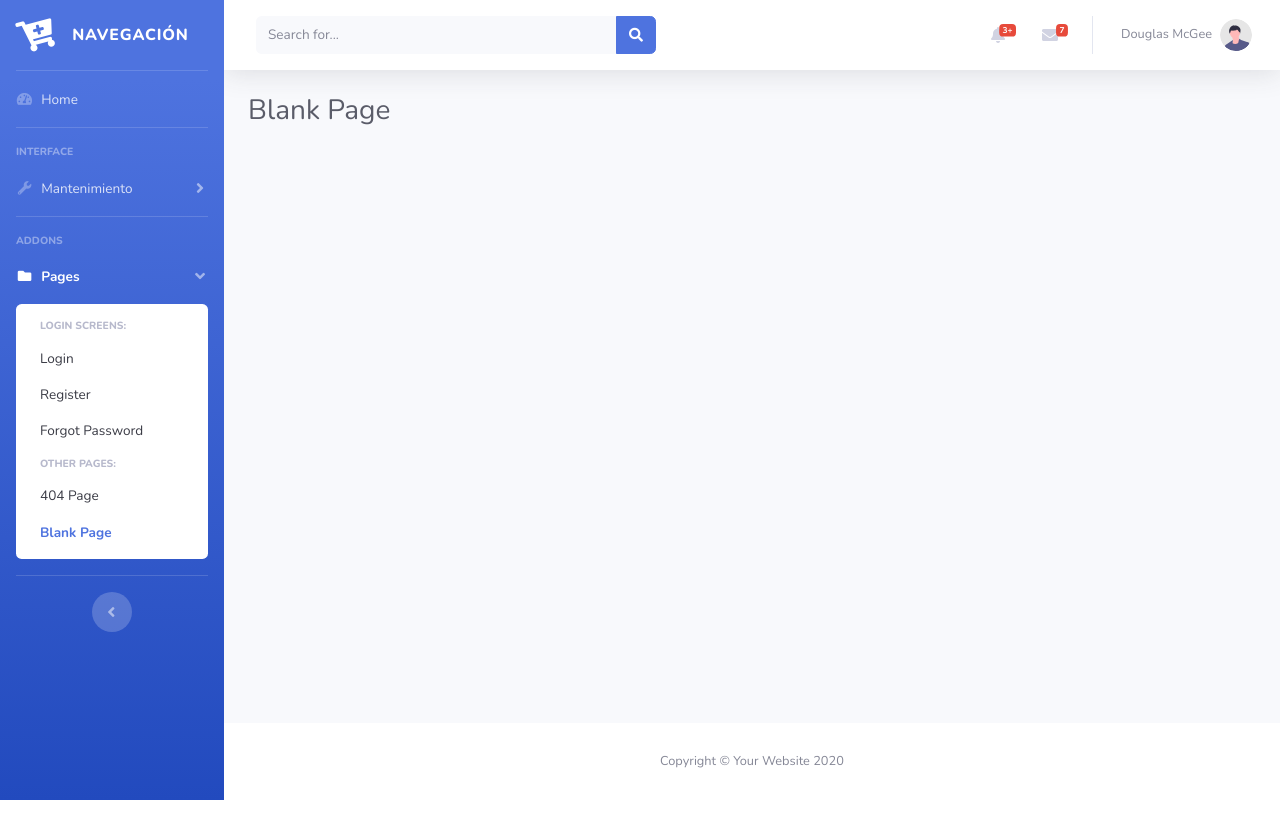
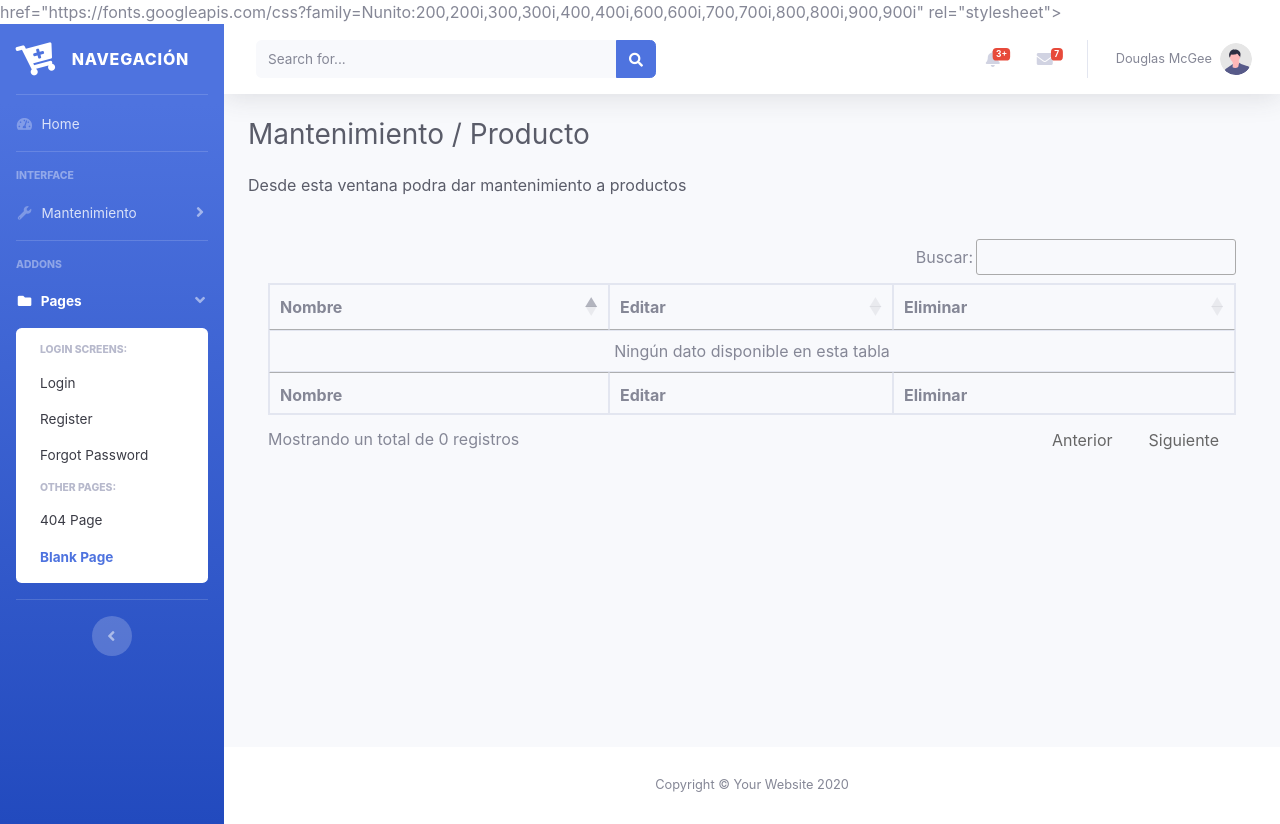
Before and after one commit to ilaoming/Crud, a PHP site: page /view/MntProducto in a window 1280 px wide. Before the commit the page ends 800 px from the top, so only its background shows below. Run offline with PHP 8.4, Linux system fonts and the light colour scheme; data that the repository does not hold is empty; some libraries are stand-ins or nearby versions.

Commit message:
06/12/2021 Add view MntProducto

```diff
--- a/config/conexion.php
+++ b/config/conexion.php
@@ -6,7 +6,7 @@
         {
             try {
 
-                $conectar = $this->dbh = new PDO("mysql:local=localhost;dbname=crud","root","");
+                $conectar = $this->dbh = new PDO("mysql:local=localhost;dbname=crud","root","root");
                 return $conectar;
 
 
--- a/controller/producto.php
+++ b/controller/producto.php
@@ -4,6 +4,7 @@
 
     $producto = new Producto();
 
+    try {
         switch($_GET["op"]){
             case "listar":
                 $datos=$producto->getProducto();
@@ -11,11 +12,25 @@
                 foreach($datos as $row){
                     $subArray = array();
                     $subArray[] = $row["prod_nom"];
-                $subArray[] = '<button type="button" class="btn btn-outline-primary" onClick="editar('.$row["prod_id"].');" id="'.$row["prod_id"].'"></button>';
-                $subArray[] = '<button type="button" class="btn btn-outline-warning" onClick="eliminar('.$row["prod_id"].');" id="'.$row["prod_id"].'"></button>';
+                    $subArray[] = '<button type="button" class="btn btn-outline-primary" onClick="editar('.$row["prod_id"].');" id="'.$row["prod_id"].'"><i class="fas fa-edit"></i></button>';
+                    $subArray[] = '<button type="button" class="btn btn-outline-danger" onClick="eliminar('.$row["prod_id"].');" id="'.$row["prod_id"].'"><i class="fas fa-trash-alt"></i></button>';
                     $data[] = $subArray;
                 }
+
+                $results = array(
+                    "sEcho"=>1,
+                    "iTotalRecords"=>count($data),
+                    "iTotalDisplayRecords"=>count($data),
+                    "aaData"=>$data
+                );
+                echo json_encode($results);
+
                 break;
         }
+    } catch (Exception $e) {
+        print($e);
+    };
+
+
 
 ?>
--- a/view/MntProducto/index.php
+++ b/view/MntProducto/index.php
@@ -13,7 +13,7 @@
 
     <!-- Custom fonts for this template-->
     <link href="../../public/vendor/fontawesome-free/css/all.min.css" rel="stylesheet" type="text/css">
-    <link
+    <link rel="stylesheet" type="text/css" href="https://cdn.datatables.net/v/dt/dt-1.11.3/datatables.min.css"/>
         href="https://fonts.googleapis.com/css?family=Nunito:200,200i,300,300i,400,400i,600,600i,700,700i,800,800i,900,900i"
         rel="stylesheet">
 
@@ -326,7 +326,32 @@
                 <div class="container-fluid">
 
                     <!-- Page Heading -->
-                    <h1 class="h3 mb-4 text-gray-800">Blank Page</h1>
+                    <h1 class="h3 mb-4 text-gray-800">Mantenimiento / Producto</h1>
+                    <p class="h6 mb-4 text-gray-800">Desde esta ventana podra dar mantenimiento a productos</p>
+
+                    <div class="card-body">
+                            <div class="table-responsive">
+                                <table class="table table-bordered" id="productoData" width="100%" cellspacing="0">
+                                    <thead>
+                                        <tr>
+                                            <th>Nombre</th>
+                                            <th>Editar</th>
+                                            <th>Eliminar</th>
+                                        </tr>
+                                    </thead>
+                                    <tfoot>
+                                        <tr>
+                                            <th>Nombre</th>
+                                            <th>Editar</th>
+                                            <th>Eliminar</th>
+                                        </tr>
+                                    </tfoot>
+                                    <tbody>
+
+                                    </tbody>
+                                </table>
+                            </div>
+                    </div>
 
                 </div>
                 <!-- /.container-fluid -->
@@ -384,6 +409,9 @@
 
     <!-- Custom scripts for all pages-->
     <script src="../../public/js/sb-admin-2.min.js"></script>
+    <script type="text/javascript" src="https://cdn.datatables.net/v/dt/dt-1.11.3/datatables.min.js"></script>
+
+    <script src="mntproducto.js"></script>
 
 </body>
 
--- a/view/MntProducto/mntproducto.js
+++ b/view/MntProducto/mntproducto.js
@@ -0,0 +1,61 @@
+var tabla;
+
+function init(){
+    $("#producto_form").on("submit",function(e){
+        guardaryeditar(e);
+    });
+}
+
+$(document).ready(function(){
+    tabla=$('#productoData').dataTable({
+		"aProcessing": true,//Activamos el procesamiento del datatables
+	    "aServerSide": true,//Paginación y filtrado realizados por el servidor
+	    dom: 'Bfrtip',//Definimos los elementos del control de tabla
+	    buttons: [
+		            'copyHtml5',
+		            'excelHtml5',
+		            'csvHtml5',
+		            'pdf'
+		        ],
+        "ajax":{
+            url: '../../controller/producto.php?op=listar',
+            type : "get",
+            dataType : "json",
+            error: function(e){
+                console.log(e.responseText);
+            }
+        },
+		"bDestroy": true,
+		"responsive": true,
+		"bInfo":true,
+		"iDisplayLength": 10,//Por cada 10 registros hace una paginación
+	    "order": [[ 0, "asc" ]],//Ordenar (columna,orden)
+	    "language": {
+            "sProcessing":     "Procesando...",
+            "sLengthMenu":     "Mostrar _MENU_ registros",
+            "sZeroRecords":    "No se encontraron resultados",
+            "sEmptyTable":     "Ningún dato disponible en esta tabla",
+            "sInfo":           "Mostrando un total de _TOTAL_ registros",
+            "sInfoEmpty":      "Mostrando un total de 0 registros",
+            "sInfoFiltered":   "(filtrado de un total de _MAX_ registros)",
+            "sInfoPostFix":    "",
+            "sSearch":         "Buscar:",
+            "sUrl":            "",
+            "sInfoThousands":  ",",
+            "sLoadingRecords": "Cargando...",
+            "oPaginate": {
+                "sFirst":    "Primero",
+                "sLast":     "Último",
+                "sNext":     "Siguiente",
+                "sPrevious": "Anterior"
+            },
+            "oAria": {
+                "sSortAscending":  ": Activar para ordenar la columna de manera ascendente",
+                "sSortDescending": ": Activar para ordenar la columna de manera descendente"
+            }
+		}
+	}).DataTable();
+});
+
+
+init();
```
Lines whose indentation alone changed are shown as unchanged.
